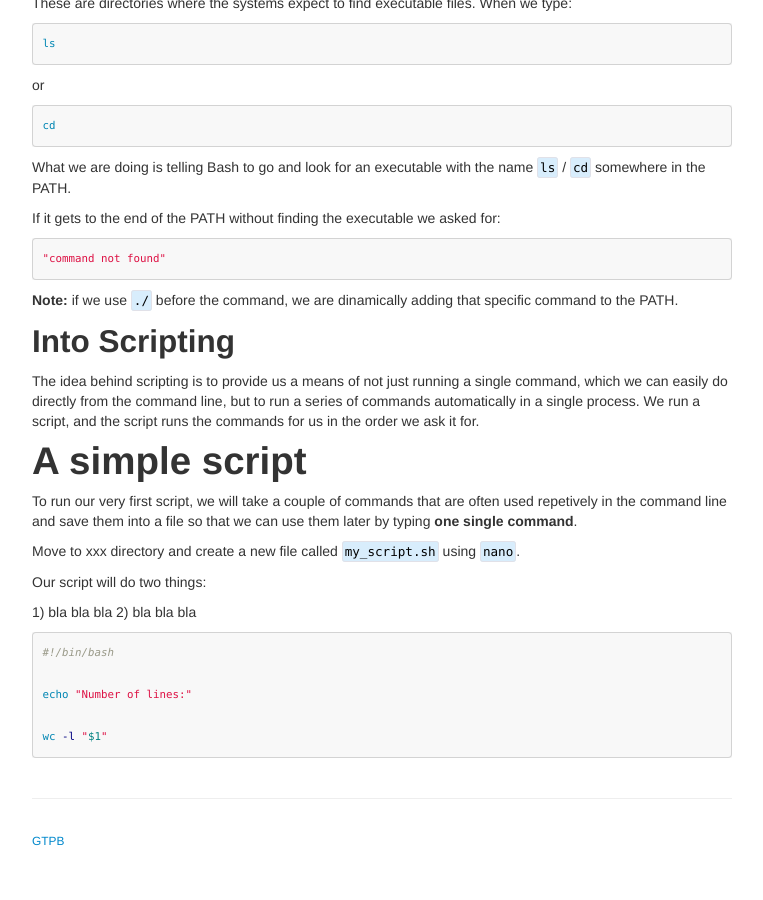
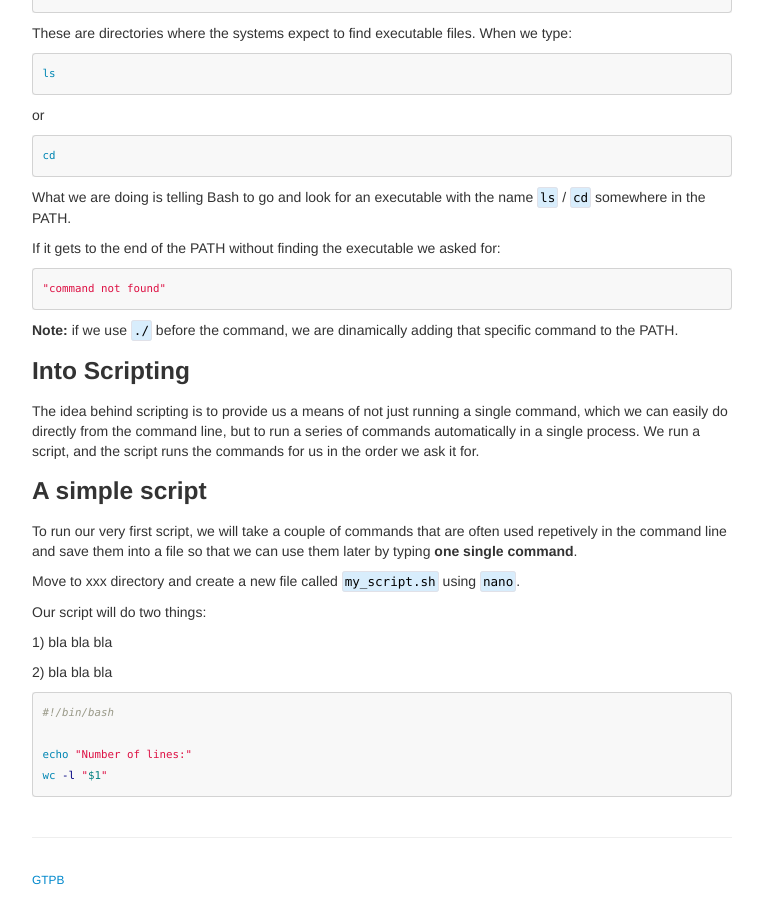
Before and after one commit to GTPB/IBB21, a Jekyll site: the page built from pages/Introduction.md, in a window 1280 px wide and 900 px high, scrolled down 1367 px. Shown: the whole window, without its empty margins (258-1021 px from the left). Built offline with Jekyll 4.4.1, drawn with Linux system fonts in a browser that asks for light colours; our own code applies the rules of GitHub Pages for plain Markdown files; before the commit the page ends 2228 px from its top, so only the background shows below that; some of the changed text lies outside the part shown.

````diff
--- a/pages/Introduction.md
+++ b/pages/Introduction.md
@@ -1,14 +1,14 @@
-##### Introduction to Scripting with Bash
+# Introduction to Scripting with Bash
 
 ![](../assets/readme_img/scripting.jpg)
 
-# What is a script?
+### What is a script?
 
 * A script is a text file.
 * A text file file living on the disk which has some text in it.
 * The text is a series of commandands which are interpreted by bash.
 
-# Scripting vs Programming
+### Scripting vs Programming
 
 * Although scripting languages are programming languages, not all programming languages are 	  scripting languages.
 * With one we use a **compiler**, with the other we use an **interpreter**.
@@ -19,13 +19,13 @@
 
 * Bash is a scripting language. Bash, in Linux, allows us to **automate repetitive tasks** using its own expressions and programming logic.
 
-# Why are scripts useful and powerful?
+### Why are scripts useful and powerful?
 
 * Reproducibility (...)
 * Accuracy (...)
 * Productivity (...)
 
-# There are some special features in scripts:
+### There are some special features in scripts:
 
 Shibang line (tells the system how you want the script to be interpreted).
 
@@ -59,10 +59,10 @@ If it gets to the end of the PATH without finding the executable we asked for:
 ```
 **Note:** if we use `./` before the command, we  are dinamically adding that specific command to the PATH.
 
-## Into Scripting
+### Into Scripting
 The idea behind scripting is to provide us a means of not just running a single command, which we can easily do directly from the command line, but to run a series of commands automatically in a single process. We run a script, and the script runs the commands for us in the order we ask it for.
 
-# A simple script
+### A simple script
 To run our very first script, we will take a couple of commands that are often used repetively in the command line and save them into a file so that we can use them later by typing **one single command**.
 
 Move to xxx directory and create a new file called `my_script.sh` using `nano`.
@@ -70,12 +70,12 @@ Move to xxx directory and create a new file called `my_script.sh` using `nano`.
 Our script will do two things:
 
 1) bla bla bla
+
 2) bla bla bla
 
 ```bash
 #!/bin/bash
 
 echo "Number of lines:"
-
 wc -l "$1"
 ```
````
